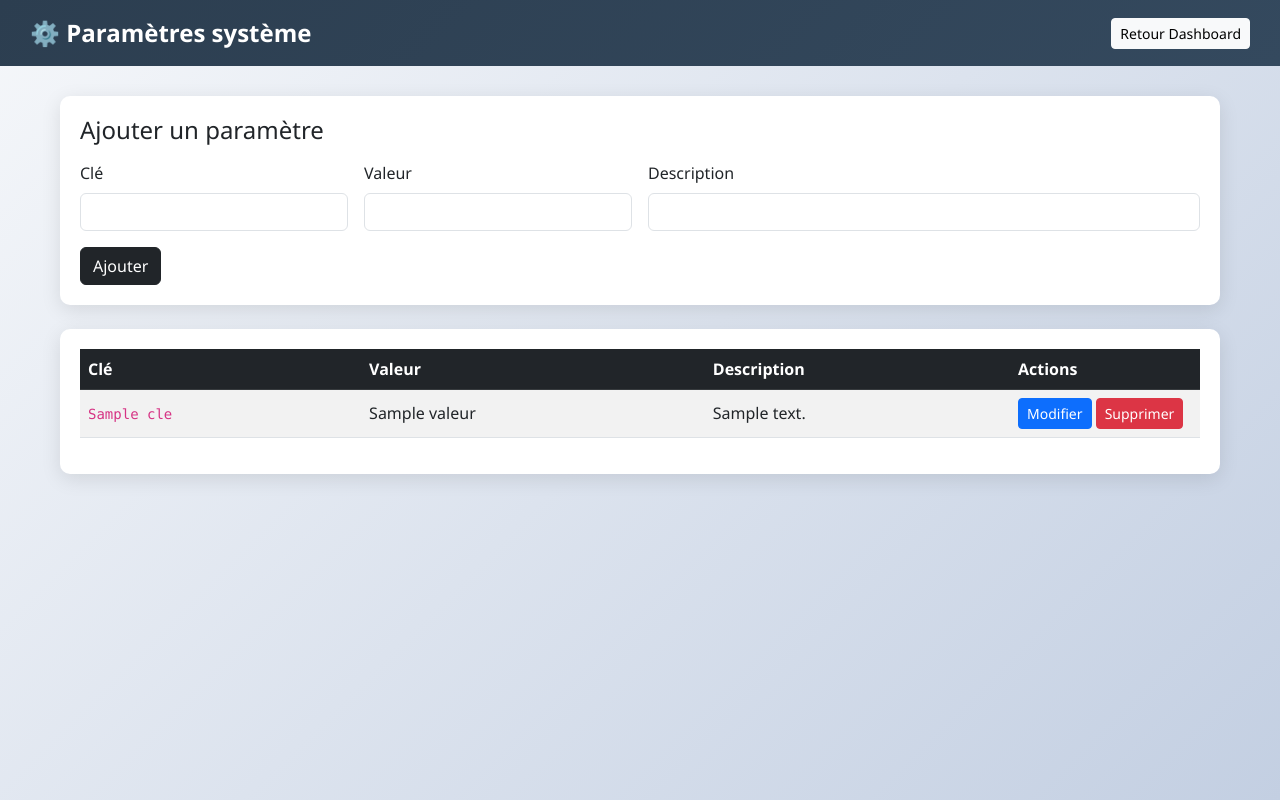
After one commit to mickaelah946/ProjetRegime, a CodeIgniter 4 app: the page made by app/Views/admin/parametres.php in a window 1280 px wide. The commit adds this page. Run offline with PHP 8.4 and a stand-in for CodeIgniter, Linux system fonts and the light colour scheme; the template is opened without the code that fills it: most values are stand-ins (such as "Sample title", 1, 10 or a date in 2020); data that the repository does not hold is empty; some libraries are stand-ins or nearby versions.

Commit message:
finition

```diff
--- a/app/Config/Routes.php
+++ b/app/Config/Routes.php
@@ -28,6 +28,8 @@ $routes->post('dashboard/save-objectifs', 'DashboardController::saveObjectifs',
 $routes->post('dashboard/validate-code', 'DashboardController::validateCode', ['filter' => 'auth']);
 $routes->post('api/validate-code', 'DashboardController::validateCodeAjax', ['filter' => 'auth']);
 $routes->post('dashboard/buy-gold', 'DashboardController::buyGold', ['filter' => 'auth']);
+$routes->get('profile/edit', 'DashboardController::editProfile', ['filter' => 'auth']);
+$routes->post('profile/update', 'DashboardController::updateProfile', ['filter' => 'auth']);
 
 // ============================================
 // ADMIN BACK OFFICE
@@ -46,8 +48,12 @@ $routes->post('admin/activites/save', 'AdminController::saveActivite', ['filter'
 $routes->post('admin/activites/delete/(:num)', 'AdminController::deleteActivite/$1', ['filter' => 'admin']);
 $routes->get('admin/codes', 'AdminController::codes', ['filter' => 'admin']);
 $routes->post('admin/codes/save', 'AdminController::saveCode', ['filter' => 'admin']);
+$routes->post('admin/codes/toggle/(:num)', 'AdminController::toggleCode/$1', ['filter' => 'admin']);
 $routes->post('admin/codes/delete/(:num)', 'AdminController::deleteCode/$1', ['filter' => 'admin']);
 $routes->get('admin/cross-tab', 'AdminController::crossTabUsers', ['filter' => 'admin']);
+$routes->get('admin/parametres', 'AdminController::parametres', ['filter' => 'admin']);
+$routes->post('admin/parametres/save', 'AdminController::saveParametre', ['filter' => 'admin']);
+$routes->post('admin/parametres/delete/(:num)', 'AdminController::deleteParametre/$1', ['filter' => 'admin']);
 
 // ============================================
 // REGIMES
--- a/app/Controllers/PdfController.php
+++ b/app/Controllers/PdfController.php
@@ -25,6 +25,10 @@ class PdfController extends BaseController
         // Vérifie que l'utilisateur est connecté
         if (!session()->get('isLoggedIn')) {
             return redirect()->to('/login');
+        }
+
+        if (session()->get('role') !== 'admin' && (int) session()->get('user_id') !== (int) $userId) {
+            return redirect()->to('/dashboard')->with('error', 'Accès non autorisé');
         }
 
         $user = $this->userModel->find($userId);
@@ -72,7 +76,7 @@ class PdfController extends BaseController
             return $this->response->setStatusCode(404)->setBody('Régime non trouvé');
         }
 
-        $user = $this->userModel->find(session()->get('userId'));
+        $user = $this->userModel->find(session()->get('user_id'));
 
         // Préparation des données
         $data = [
--- a/app/Views/admin/codes.php
+++ b/app/Views/admin/codes.php
@@ -182,6 +182,12 @@
                             <td><?= date('d/m/Y', strtotime($code['created_at'])) ?></td>
                             <td>
                                 <a href="<?= base_url('admin/codes?edit=' . $code['id']) ?>" class="btn btn-sm btn-primary">Modifier</a>
+                                <?php if (empty($code['utilisateur_id'])): ?>
+                                    <form method="POST" action="<?= base_url('admin/codes/toggle/' . $code['id']) ?>" style="display:inline;">
+                                        <?= csrf_field() ?>
+                                        <button type="submit" class="btn btn-sm btn-warning"><?= $code['valide'] ? 'Désactiver' : 'Activer' ?></button>
+                                    </form>
+                                <?php endif; ?>
                                 <form method="POST" action="<?= base_url('admin/codes/delete/' . $code['id']) ?>" style="display:inline;" onsubmit="return confirm('Supprimer ce code ?');">
                                     <?= csrf_field() ?>
                                     <button type="submit" class="btn btn-sm btn-danger">Supprimer</button>
--- a/app/Views/admin/dashboard.php
+++ b/app/Views/admin/dashboard.php
@@ -307,6 +307,11 @@
                 <div class="menu-title">Tableau Croisé</div>
                 <div class="menu-description">Voir les utilisateurs vs régimes/activités</div>
             </a>
+            <a href="<?= base_url('admin/parametres') ?>" class="menu-card">
+                <div class="menu-icon">⚙️</div>
+                <div class="menu-title">Paramètres</div>
+                <div class="menu-description">Gérer les valeurs système de l'application</div>
+            </a>
             <a href="<?= base_url('dashboard') ?>" class="menu-card">
                 <div class="menu-icon">🔄</div>
                 <div class="menu-title">Mode Utilisateur</div>
--- /dev/null
+++ b/app/Views/admin/parametres.php
@@ -0,0 +1,109 @@
+<!DOCTYPE html>
+<html lang="fr">
+<head>
+    <meta charset="UTF-8">
+    <meta name="viewport" content="width=device-width, initial-scale=1.0">
+    <title>Paramètres système - Admin</title>
+    <link href="https://cdn.jsdelivr.net/npm/bootstrap@5.3.0/dist/css/bootstrap.min.css" rel="stylesheet">
+    <style>
+        body {
+            background: linear-gradient(135deg, #f5f7fa 0%, #c3cfe2 100%);
+            min-height: 100vh;
+            font-family: 'Segoe UI', Tahoma, Geneva, Verdana, sans-serif;
+        }
+        .navbar-admin {
+            background: linear-gradient(135deg, #2c3e50 0%, #34495e 100%);
+            padding: 15px 30px;
+            color: white;
+            display: flex;
+            justify-content: space-between;
+            align-items: center;
+            margin-bottom: 30px;
+        }
+        .container-custom {
+            max-width: 1200px;
+            margin: 0 auto;
+            padding: 0 20px 40px;
+        }
+        .card-box {
+            background: #fff;
+            border-radius: 10px;
+            padding: 20px;
+            box-shadow: 0 5px 20px rgba(0, 0, 0, 0.1);
+            margin-bottom: 24px;
+        }
+    </style>
+</head>
+<body>
+    <div class="navbar-admin">
+        <div style="font-size: 1.5rem; font-weight: 700;">⚙️ Paramètres système</div>
+        <div>
+            <a href="<?= base_url('admin') ?>" class="btn btn-light btn-sm">Retour Dashboard</a>
+        </div>
+    </div>
+
+    <div class="container-custom">
+        <?php if (session()->getFlashdata('success')): ?>
+            <div class="alert alert-success"><?= session()->getFlashdata('success') ?></div>
+        <?php endif; ?>
+        <?php if (session()->getFlashdata('error')): ?>
+            <div class="alert alert-danger"><?= session()->getFlashdata('error') ?></div>
+        <?php endif; ?>
+
+        <div class="card-box">
+            <h2 class="h4 mb-3"><?= $editingParametre ? 'Modifier le paramètre' : 'Ajouter un paramètre' ?></h2>
+            <form method="POST" action="<?= base_url('admin/parametres/save') ?>" class="row g-3">
+                <?= csrf_field() ?>
+                <input type="hidden" name="id" value="<?= esc($editingParametre['id'] ?? '') ?>">
+                <div class="col-md-3">
+                    <label class="form-label">Clé</label>
+                    <input type="text" name="cle" class="form-control" value="<?= esc(old('cle', $editingParametre['cle'] ?? '')) ?>" required>
+                </div>
+                <div class="col-md-3">
+                    <label class="form-label">Valeur</label>
+                    <input type="text" name="valeur" class="form-control" value="<?= esc(old('valeur', $editingParametre['valeur'] ?? '')) ?>" required>
+                </div>
+                <div class="col-md-6">
+                    <label class="form-label">Description</label>
+                    <input type="text" name="description" class="form-control" value="<?= esc(old('description', $editingParametre['description'] ?? '')) ?>">
+                </div>
+                <div class="col-12 d-flex gap-2">
+                    <button type="submit" class="btn btn-dark"><?= $editingParametre ? 'Mettre à jour' : 'Ajouter' ?></button>
+                    <?php if ($editingParametre): ?>
+                        <a href="<?= base_url('admin/parametres') ?>" class="btn btn-outline-secondary">Annuler</a>
+                    <?php endif; ?>
+                </div>
+            </form>
+        </div>
+
+        <div class="card-box">
+            <table class="table table-striped align-middle">
+                <thead class="table-dark">
+                    <tr>
+                        <th>Clé</th>
+                        <th>Valeur</th>
+                        <th>Description</th>
+                        <th style="width: 190px;">Actions</th>
+                    </tr>
+                </thead>
+                <tbody>
+                    <?php foreach ($parametres as $parametre): ?>
+                        <tr>
+                            <td><code><?= esc($parametre['cle']) ?></code></td>
+                            <td><?= esc($parametre['valeur']) ?></td>
+                            <td><?= esc($parametre['description']) ?></td>
+                            <td>
+                                <a href="<?= base_url('admin/parametres?edit=' . $parametre['id']) ?>" class="btn btn-sm btn-primary">Modifier</a>
+                                <form method="POST" action="<?= base_url('admin/parametres/delete/' . $parametre['id']) ?>" style="display:inline;" onsubmit="return confirm('Supprimer ce paramètre ?');">
+                                    <?= csrf_field() ?>
+                                    <button type="submit" class="btn btn-sm btn-danger">Supprimer</button>
+                                </form>
+                            </td>
+                        </tr>
+                    <?php endforeach; ?>
+                </tbody>
+            </table>
+        </div>
+    </div>
+</body>
+</html>
--- a/app/Views/dashboard/index.php
+++ b/app/Views/dashboard/index.php
@@ -354,8 +354,8 @@
                     <a href="<?= base_url('regime/active') ?>" class="action-btn">📊 Mes régimes</a>
                     <a href="<?= base_url('activity/browse') ?>" class="action-btn">💪 Voir activités</a>
                     <a href="<?= base_url('activity/active') ?>" class="action-btn">🏃 Mes activités</a>
-                    <a href="#" class="action-btn">✏️ Modifier profil</a>
-                    <a href="#" class="action-btn">📥 Exporter PDF</a>
+                    <a href="<?= base_url('profile/edit') ?>" class="action-btn">✏️ Modifier profil</a>
+                    <a href="<?= base_url('pdf/invoice/' . $user['id']) ?>" class="action-btn">📥 Exporter PDF</a>
                 </div>
             </div>
         </div>
```
Also changed, not shown: app/Controllers/AdminController.php (+72 -0 lines), app/Controllers/DashboardController.php (+53 -0 lines), app/Controllers/RegimeController.php (+6 -2 lines), app/Models/ParametreModel.php (added, +22 -0 lines), app/Views/dashboard/edit_profile.php (added, +87 -0 lines), database.sql (+47 -5 lines).
